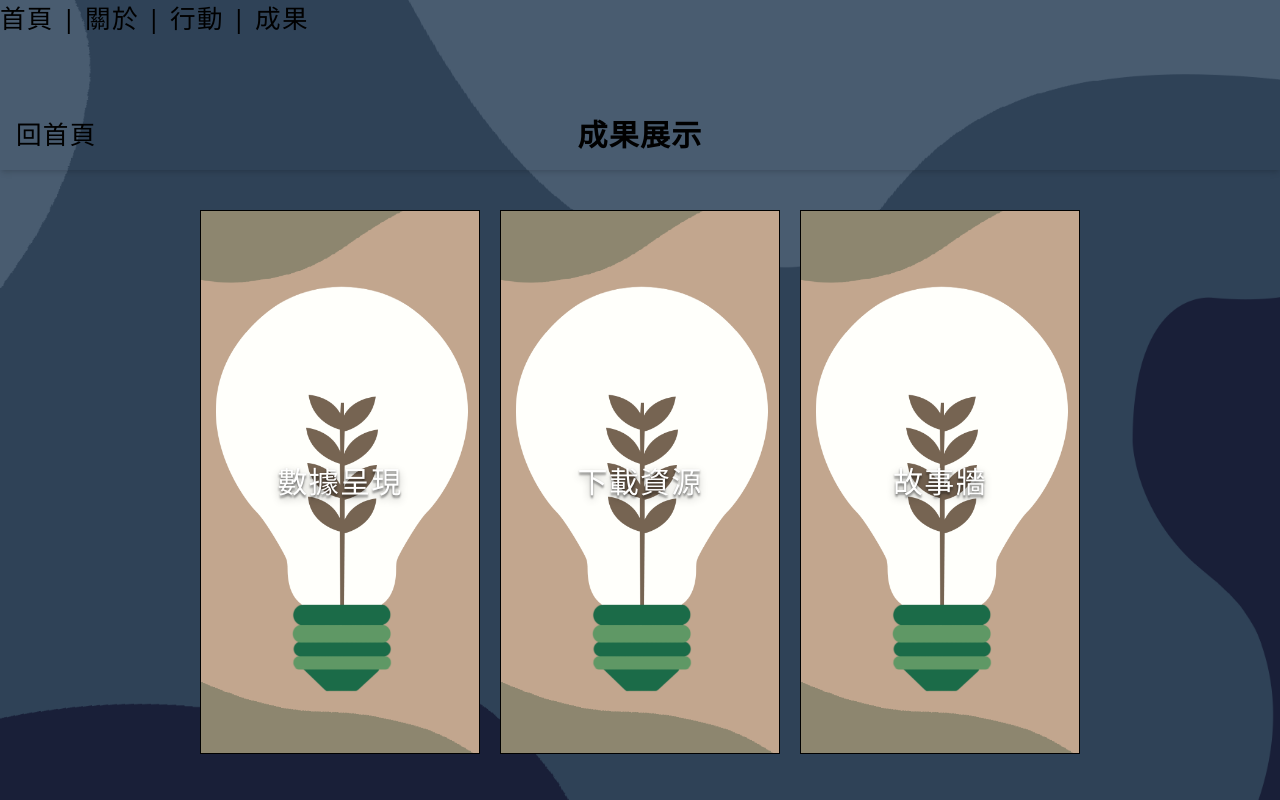
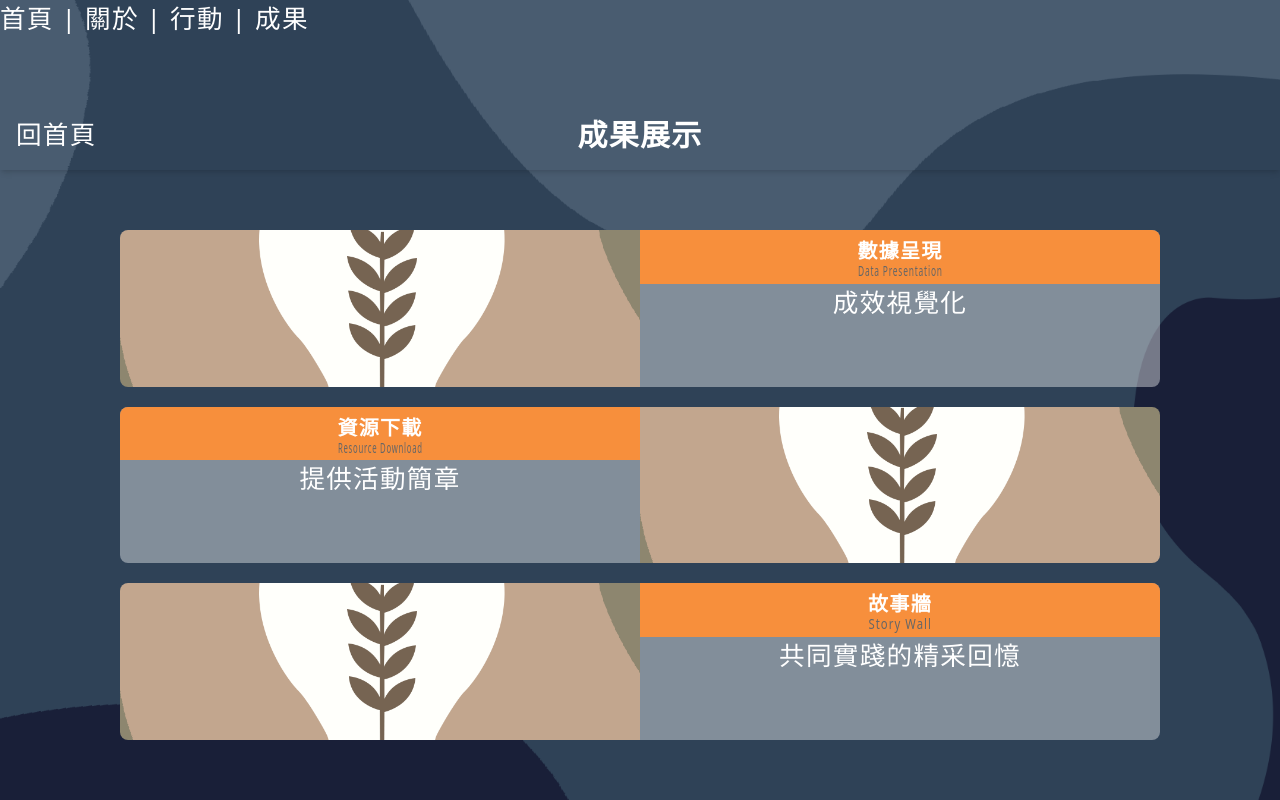
Before and after one commit to Evie-Liuu/Pinghe, a Vue app: page /#/sdgs in a window 1280 px wide. Built offline with nearby package versions, Linux system fonts and the light colour scheme.

Commit message:
成果展示選單

```diff
--- /dev/null
+++ b/src/components/CJKSub.vue
@@ -0,0 +1,80 @@
+<template>
+  <div class="cjk-sub" :class="align">
+    <div class="cjk-text" ref="zhRef"><slot name="zh" /></div>
+    <div
+      class="en-text"
+      ref="enRef"
+      :style="enStyle"
+    >
+      <slot name="en" />
+    </div>
+  </div>
+</template>
+
+<script setup>
+import { ref, onMounted, nextTick, computed } from "vue";
+
+const props = defineProps({
+  align: { type: String, default: "center" }, // left | center | right
+});
+
+const zhRef = ref(null);
+const enRef = ref(null);
+const zhWidth = ref(0);
+const enWidth = ref(0);
+
+const enStyle = computed(() => {
+    if (zhWidth.value > 0 && enWidth.value > 0 && enWidth.value > zhWidth.value) {
+        const scale = zhWidth.value / enWidth.value;
+        return {
+            transform: `scaleX(${scale})`,
+            transformOrigin: props.align === 'left' ? 'left' : (props.align === 'right' ? 'right' : 'center')
+        };
+    }
+    return {};
+});
+
+onMounted(async () => {
+  await nextTick();
+  if (zhRef.value) {
+    zhWidth.value = zhRef.value.offsetWidth;
+  }
+  if (enRef.value) {
+    enWidth.value = enRef.value.offsetWidth;
+  }
+});
+</script>
+
+<style scoped>
+.cjk-sub {
+  display: inline-flex;
+  flex-direction: column;
+  line-height: 1.2;
+}
+
+.cjk-sub.center {
+  align-items: center;
+  text-align: center;
+}
+.cjk-sub.left {
+  align-items: flex-start;
+  text-align: left;
+}
+.cjk-sub.right {
+  align-items: flex-end;
+  text-align: right;
+}
+
+.cjk-text {
+  font-size: 1.25rem;
+  font-weight: 600;
+  white-space: nowrap;
+}
+
+.en-text {
+  font-size: 0.85rem;
+  color: #666;
+  white-space: nowrap;
+  /* overflow: hidden; */ /* We use scaling now */
+}
+</style>
--- a/src/index.css
+++ b/src/index.css
@@ -14,6 +14,7 @@ body {
   font-style: normal;
   font-size: 1.6rem;
   letter-spacing: 0.05em;
+  color: white;
   /* 增加字距，視覺上變細 */
   /* color: transparent; */
   /* -webkit-text-stroke: 0.1px #000; */
--- a/src/views/SDGs.vue
+++ b/src/views/SDGs.vue
@@ -1,5 +1,5 @@
 <template>
-  <div class="page-background content-scroller">
+  <div class="page-background content-scroller h-screen flex flex-col">
     <header class="pt-25 w-full shadow-md z-10 bg-header text-rice-500">
       <div class="container mx-auto flex items-center p-4">
         <div class="w-1/3">
@@ -14,38 +14,74 @@
         <div class="w-1/3"></div>
       </div>
     </header>
-    <main
-      class="grid grid-cols-1 md:grid-cols-3 gap-5 p-4 md:px-50 pt-10 text-center text-2xl md:text-3xl md:h-3/4"
-    >
-      <div
-        class="group col-span-1 md:col-span-1 h-48 md:h-auto text-shadow-lg/30 border p-4 bg-[url(@/assets/images/lightBulb.png)] bg-cover bg-top overflow-hidden flex items-center justify-center animate-fade-in-left animate-delay-100 text-white text-shadow-3d border-black"
+    <main class="flex flex-col gap-5 w-full px-4 md:p-15 md:px-30 pt-10 flex-1">
+      <!-- Cards -->
+      <router-link
+        v-for="info in infos"
+        :to="info.to"
+        :key="info.id"
+        :class="[
+          'group flex flex-col md:flex-row rounded-lg overflow-hidden flex-1 hover:scale-105',
+          { 'md:flex-row-reverse': info.title === '資源下載' },
+        ]"
+        @click="goToStory(info.id)"
       >
-        <!-- <div class="absolute inset-0 bg-black/40"></div> -->
-        數據呈現
-      </div>
-      <div
-        class="group col-span-1 md:col-span-1 h-48 md:h-auto text-shadow-lg/30 border p-4 bg-[url(@/assets/images/lightBulb.png)] bg-cover bg-top overflow-hidden flex items-center justify-center animate-fade-in-left animate-delay-200 text-white text-shadow-3d border-black"
-      >
-        <!-- <div class="absolute inset-0 bg-black/40"></div> -->
-        下載資源
-      </div>
-
-      <router-link
-        class="group col-span-1 md:col-span-1 h-48 md:h-auto text-shadow-lg/30 border p-4 bg-[url(@/assets/images/lightBulb.png)] bg-cover bg-center overflow-hidden flex items-center justify-center animate-fade-in-left animate-delay-300 hover:shadow-[10px_5px_10px_-3px_rgba(0,0,0,0.8)] hover:font-bold text-white text-shadow-3d border-black"
-        to="/story"
-      >
-        <!-- <div
-        class="absolute inset-0 bg-black/40 lg:group-hover:hidden hidden lg:block"
-      ></div> -->
-        故事牆</router-link
-      >
+        <div class="relative w-full h-64 md:h-auto md:w-1/2">
+          <img
+            src="../assets/images/lightBulb.png"
+            alt="Card Image"
+            class="absolute inset-0 w-full h-full object-cover object-center"
+          />
+        </div>
+        <div class="relative md:w-1/2 text-center bg-white/40">
+          <div class="bg-orange-300 pb-1">
+            <CJKSub align="center">
+              <template #zh>{{ info.title }}</template>
+              <template #en>{{ info.en }}</template>
+            </CJKSub>
+          </div>
+          <p>
+            {{ info.content }}
+          </p>
+        </div>
+      </router-link>
     </main>
   </div>
 </template>
 <script setup>
+import { ref } from "vue";
+import CJKSub from "@/components/CJKSub.vue";
+
 // import { inject } from "vue";
 
 // const handleAppScroll = inject("handleAppScroll");
+
+const infos = ref([
+  {
+    id: 1,
+    to: "",
+    title: "數據呈現",
+    en: "Data Presentation",
+    img_url: "",
+    content: "成效視覺化",
+  },
+  {
+    id: 2,
+    to: "",
+    title: "資源下載",
+    en: "Resource Download",
+    img_url: "",
+    content: "提供活動簡章",
+  },
+  {
+    id: 3,
+    to: "/story",
+    title: "故事牆",
+    en: "Story Wall",
+    img_url: "",
+    content: "共同實踐的精采回憶",
+  },
+]);
 </script>
 <style scoped>
 </style>
```
